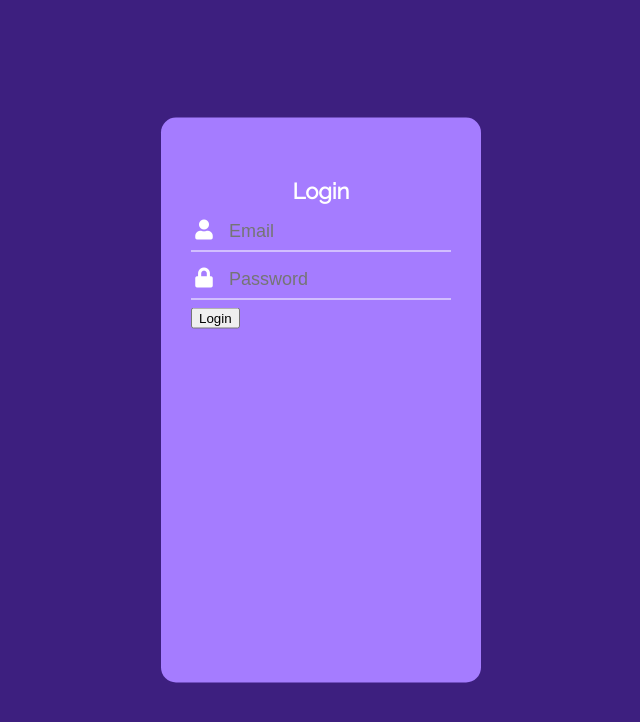
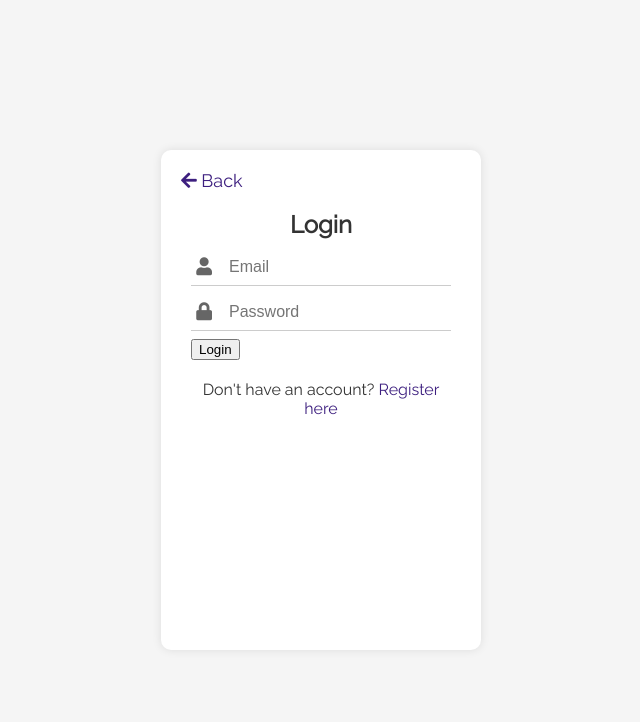
Before and after one commit to carlix-27/TorneoExpress, a website: page src/main/resources/static/login.html in a window 1280 px wide. Shown: the whole page, without its empty margins (319-959 px from the left). Drawn offline with Linux system fonts and the light colour scheme.

Commit message:
css changes

```diff
--- a/src/main/resources/static/login.html
+++ b/src/main/resources/static/login.html
@@ -3,13 +3,12 @@
 <head>
 	<title>Torneos Express - Login</title>
 	<meta name="viewport" content="width=device-width, initial-scale=1.0">
-	<link rel="stylesheet"  href="styles/styleLogin.css">
-
+	<link rel="stylesheet" href="styles/styleLogin.css">
 	<link rel="stylesheet" href="https://cdnjs.cloudflare.com/ajax/libs/font-awesome/5.15.4/css/all.min.css">
-
 </head>
 <body>
 <div class="login-box">
+	<a href="javascript:history.back()" class="back-button"><i class="fas fa-arrow-left"></i> Back</a>
 	<h2>Login</h2>
 
 	<form id="login-form" action="/api/auth/login" method="post">
@@ -23,6 +22,11 @@
 		</div>
 		<input type="button" value="Login" name="login_button" onclick="login()">
 	</form>
+
+	<div class="register-link">
+		<p>Don't have an account? <a href="register.html">Register here</a></p>
+	</div>
+
 	<script>
 		function login() {
 			const email = document.getElementById('email').value;
--- a/src/main/resources/static/styles/styleLogin.css
+++ b/src/main/resources/static/styles/styleLogin.css
@@ -3,112 +3,133 @@
 body {
 	margin: 0;
 	padding: 0;
-	background: #3d1f7f;
+	background: #f5f5f5; /* Change to a light background color */
 	font-family: 'Raleway', sans-serif;
 }
 
 .login-box {
 	width: 320px;
-	height: 565px;
-	background: #a57cff;
-	color: #fff;
+	height: 500px; /* Reduced height for better fit */
+	background: #ffffff; /* Change to a light background color */
+	color: #333; /* Change text color to a dark shade */
 	top: 50%;
 	left: 50%;
 	position: absolute;
 	transform: translate(-50%, -50%);
 	box-sizing: border-box;
 	padding: 70px 30px;
-    border-radius: 15px;
+	border-radius: 10px; /* Reduced border radius */
+	box-shadow: 0 0 10px rgba(0, 0, 0, 0.1); /* Add a subtle shadow */
 }
 
 .login-box h2 {
-	margin: -10px 0 0;
+	margin: -10px 0 10px; /* Adjusted margin for better alignment */
 	padding: 0;
 	text-align: center;
-	font-size: 22px;
+	font-size: 24px; /* Slightly increased font size */
 }
 
 .login-box h4 {
 	text-align: center;
+	font-size: 16px; /* Adjusted font size */
+	margin-bottom: 30px; /* Increased margin for better separation */
 }
 
 .textbox {
 	width: 100%;
 	overflow: hidden;
-	font-size: 20px;
+	font-size: 18px; /* Adjusted font size */
 	padding: 8px 0;
 	margin: 8px 0;
-	border-bottom: 1px solid #fff;
+	border-bottom: 1px solid #ccc; /* Lighter border color */
 }
 
 .textbox i {
 	width: 26px;
 	float: left;
 	text-align: center;
+	color: #666; /* Adjusted icon color */
 }
 
 .textbox input {
 	border: none;
 	outline: none;
 	background: none;
-	color: #3d1f7f;
-	font-size: 18px;
+	color: #333; /* Adjusted text color */
+	font-size: 16px; /* Adjusted font size */
 	width: 80%;
 	float: left;
 	margin: 0 10px;
 }
 
-.textbox input[name = "username"]{
-	font-family: 'Raleway', sans-serif;
-}
-
-.textbox input[name = "password"]{
-	font-family: 'Raleway', sans-serif;
-}
-
 .login-box input[type="submit"] {
-	background: #fff;
-	color: #142850;
+	background: #3d1f7f; /* Darker accent color */
+	color: #fff; /* Text color */
 	font-size: 18px;
 	padding: 10px 20px;
 	cursor: pointer;
 	border: none;
 	width: 100%;
 	margin-top: 20px;
-    border-radius: 7px;
+	border-radius: 7px;
 }
 
 .login-box input[type="submit"]:hover {
-	opacity: 0.7;
+	background: #342160; /* Darker color on hover */
 }
 
-
-.container{
+.container {
 	text-align: center;
 	margin: 8px;
 }
 
-.container div{
+.container div {
 	display: inline-block;
 	margin: 15px;
 	padding: 5px;
-	background-color: #a57cff;
-	border: 1px solid #ccc;
+	background-color: #f5f5f5; /* Light background color */
+	border: 1px solid #ccc; /* Light border color */
 	cursor: pointer;
 	border-radius: 7px;
 	transition: background-color 0.3s ease;
 }
 
-.container div:hover{
-	background-color: #ccc;
+.container div:hover {
+	background-color: #e0e0e0; /* Darker background color on hover */
 }
 
-.container i{
+.container i {
 	margin-right: 5px;
 }
 
-
-.google, .apple{
+.google, .apple {
 	font-family: 'Raleway', sans-serif;
 	font-size: 15px;
 }
+
+.back-button {
+	position: absolute;
+	top: 20px;
+	left: 20px;
+	color: #3d1f7f;
+	text-decoration: none;
+	font-size: 18px;
+}
+
+.back-button:hover {
+	text-decoration: underline;
+}
+
+.register-link {
+	margin-top: 20px;
+	text-align: center;
+}
+
+.register-link a {
+	color: #3d1f7f;
+	text-decoration: none;
+}
+
+.register-link a:hover {
+	text-decoration: underline;
+}
```
Also changed, not shown: src/main/resources/static/login_error.html (+3 -3 lines). Lines whose indentation alone changed are shown as unchanged.
